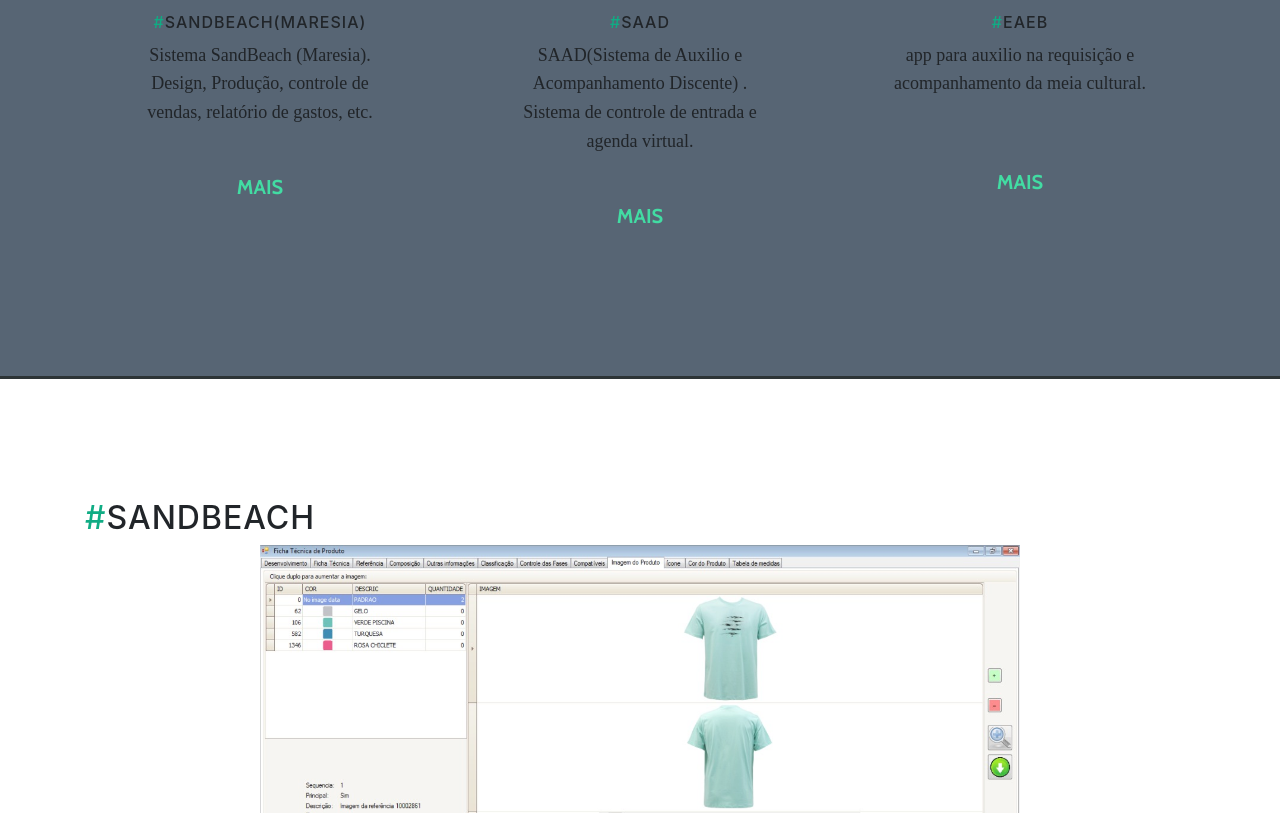
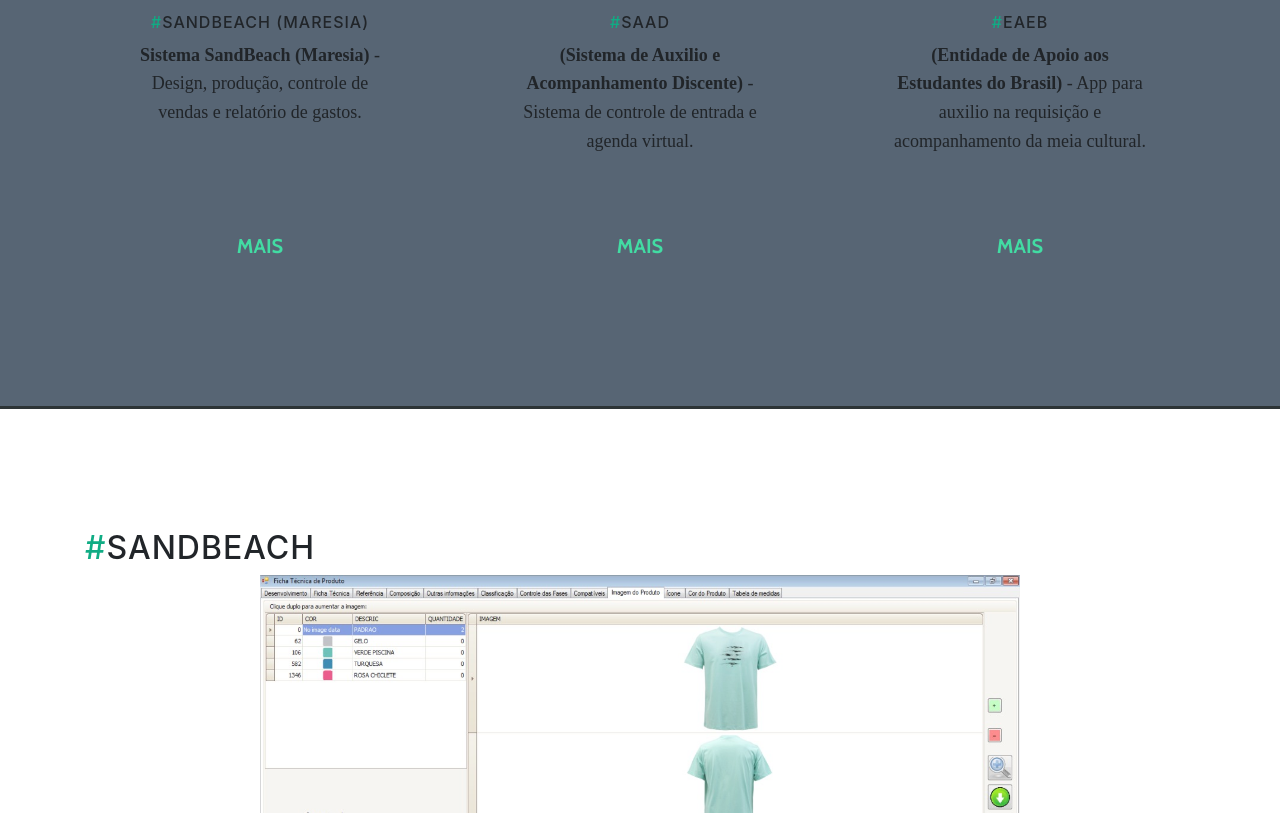
Before and after one commit to romulopm2/Portfolio, a website with bundled scripts: page index.html in a window 1280 px wide. Shown: the part 1179-1992 px from the top of the page. Built offline with nearby package versions, Linux system fonts and the light colour scheme.

Commit message:
Add files via upload

```diff
--- a/index.html
+++ b/index.html
@@ -71,25 +71,34 @@
         <div class="row">
           <div class="col-lg-3 mx-auto" id="conteudo">
             <p><img id="img-principal1"></p>
-            <h6><a style="color:#10ac84;">#</a>SandBeach(Maresia)</h6>
-            <p>Sistema SandBeach (Maresia).
-Design, Produção, controle de vendas, relatório de gastos, etc.</p>
-            <p><a class="btn btn-default btn-lg" href="#slide01">Mais</a></p>
+            <h6><a style="color:#10ac84;">#</a>SandBeach (Maresia)</h6>
+            <p><b>Sistema SandBeach (Maresia)</b>
+          - Design, produção, controle de vendas e relatório de gastos.</p><br>
           </div>
           <div class="col-lg-3 mx-auto" id="conteudo">
             <p><img id="img-principal2"></p>
             <h6><a style="color:#10ac84;" href="slide01">#</a>SAAD</h6>
-            <p>SAAD(Sistema de Auxilio e Acompanhamento Discente) .
-Sistema de controle de entrada e agenda virtual.</p>
-            <p><a class="btn btn-default btn-lg" href="#slide02">Mais</a></p>
+            <p><b>(Sistema de Auxilio e Acompanhamento Discente)</b>
+            - Sistema de controle de entrada e agenda virtual.</p>
           </div>
           <div class="col-lg-3 mx-auto" id="conteudo">
             <p><img id="img-principal3"></p>
             <h6><a style="color:#10ac84;" href="slide01">#</a>EAEB</h6>
-            <p>app para auxilio na requisição e acompanhamento da meia cultural.</p><br>
+            <p><b>(Entidade de Apoio aos Estudantes do Brasil)</b>
+            - App para auxilio na requisição e acompanhamento da meia cultural.</p>
+          </div>
+
+        </div>
+        <div class="row">
+          <div class="col-lg-3 mx-auto" id="conteudo">
+                      <p><a class="btn btn-default btn-lg" href="#slide01">Mais</a></p>
+          </div>
+          <div class="col-lg-3 mx-auto" id="conteudo">
+                      <p><a class="btn btn-default btn-lg" href="#slide02">Mais</a></p>
+          </div>
+          <div class="col-lg-3 mx-auto" id="conteudo">
                       <p><a class="btn btn-default btn-lg" href="#slide03">Mais</a></p>
           </div>
-
         </div>
       </div>
     </section>
```
